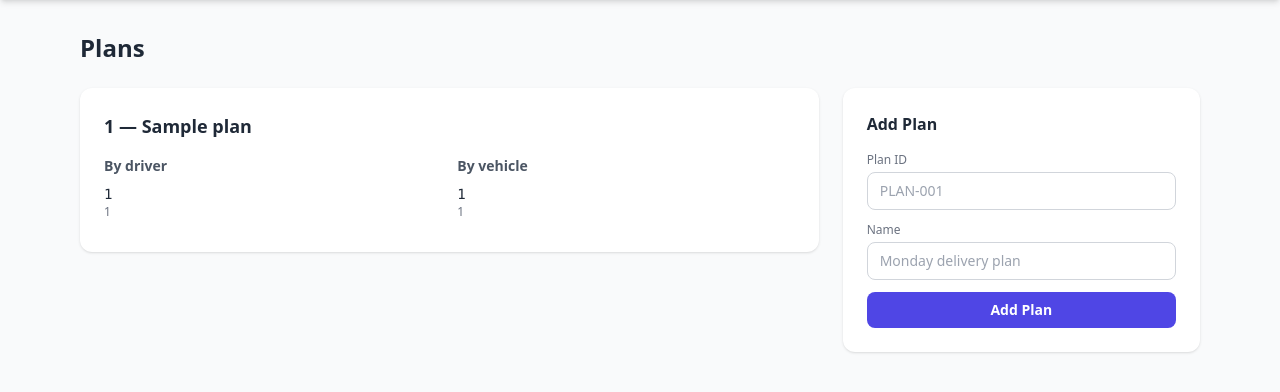
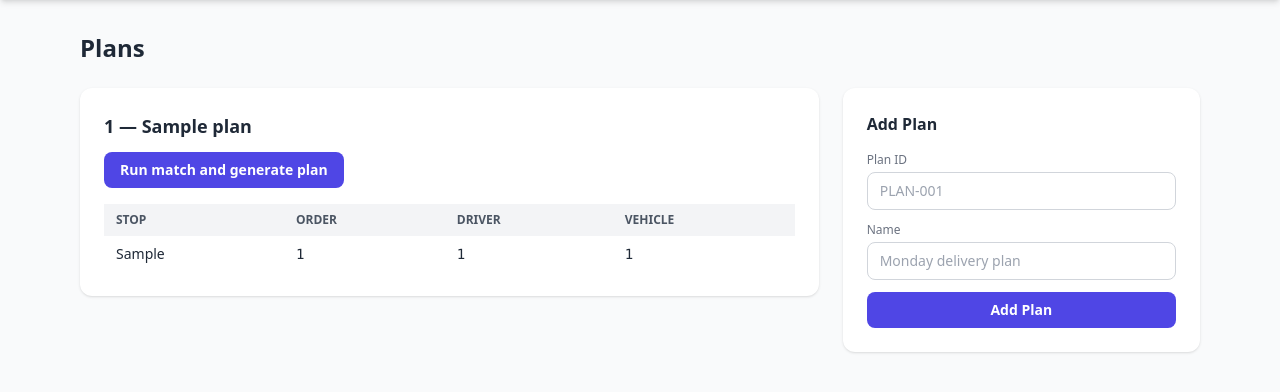
Before and after one commit to bluecitylights/corematch-logistics, a FastAPI app: template ui/templates/plans.html in a window 1280 px wide. Shown: the part 52-444 px from the top of the page. Run offline with FastAPI, Linux system fonts and the light colour scheme; the template is opened without the code that fills it: most values are stand-ins (such as "Sample title", 1, 10 or a date in 2020); some libraries are stand-ins or nearby versions.

Commit message:
feat: generate plans from matching results
Add REST, MCP, and UI actions to run matching and render the generated plan grid while enforcing one driver-vehicle combination per plan.\n\nCo-authored-by: Copilot <223556219+Copilot@users.noreply.github.com>

```diff
--- a/api/routes.py
+++ b/api/routes.py
@@ -18,6 +18,7 @@ from services.resources import (
     list_locations,
     list_plans,
     get_plan,
+    generate_plan,
     list_resources,
     update_driver,
     update_order,
@@ -147,6 +148,11 @@ async def api_add_plan_order(plan_id: str, payload: dict = Body(...)):
     return add_plan_order(plan_id, payload)
 
 
+@router.post("/plans/{plan_id}/match")
+async def api_generate_plan(plan_id: str):
+    return generate_plan(plan_id)
+
+
 @router.patch("/orders/{order_id}")
 async def api_update_order(order_id: str, payload: dict = Body(...)):
     allowed = {"destination_location_id", "req_driver_adr", "req_driver_ehbo", "req_vehicle_liftgate", "req_vehicle_refrigerated"}
--- a/ui/templates/plans.html
+++ b/ui/templates/plans.html
@@ -9,29 +9,35 @@
     {% for plan in plans %}
     <section class="bg-white rounded-xl shadow p-6">
       <h2 class="text-lg font-semibold">{{ plan.plan_id }} — {{ plan.name }}</h2>
-      <div class="grid grid-cols-1 md:grid-cols-2 gap-4 mt-4">
-        <div>
-          <h3 class="text-sm font-semibold text-gray-600 mb-2">By driver</h3>
-          {% for driver_id, orders in plan.orders_by_driver.items() %}
-          <div class="mb-2">
-            <div class="font-mono text-sm">{{ driver_id }}</div>
-            <div class="text-xs text-gray-500">{{ orders | map(attribute='order_id') | join(', ') }}</div>
-          </div>
-          {% else %}
-          <p class="text-sm text-gray-400">No driver assignments.</p>
-          {% endfor %}
-        </div>
-        <div>
-          <h3 class="text-sm font-semibold text-gray-600 mb-2">By vehicle</h3>
-          {% for vehicle_id, orders in plan.orders_by_vehicle.items() %}
-          <div class="mb-2">
-            <div class="font-mono text-sm">{{ vehicle_id }}</div>
-            <div class="text-xs text-gray-500">{{ orders | map(attribute='order_id') | join(', ') }}</div>
-          </div>
-          {% else %}
-          <p class="text-sm text-gray-400">No vehicle assignments.</p>
-          {% endfor %}
-        </div>
+      <form method="post" action="/plans/{{ plan.plan_id }}/match" class="mt-3">
+        <button type="submit"
+          class="bg-indigo-600 hover:bg-indigo-700 text-white font-semibold px-4 py-2 rounded-lg text-sm">
+          Run match and generate plan
+        </button>
+      </form>
+      <div class="overflow-x-auto mt-4">
+        <table class="w-full text-sm">
+          <thead>
+            <tr class="bg-gray-100 text-left text-gray-600 uppercase text-xs">
+              <th class="px-3 py-2">Stop</th>
+              <th class="px-3 py-2">Order</th>
+              <th class="px-3 py-2">Driver</th>
+              <th class="px-3 py-2">Vehicle</th>
+            </tr>
+          </thead>
+          <tbody class="divide-y divide-gray-100">
+            {% for order in plan.orders %}
+            <tr>
+              <td class="px-3 py-2">{{ order.stop_sequence }}</td>
+              <td class="px-3 py-2 font-mono">{{ order.order_id }}</td>
+              <td class="px-3 py-2 font-mono">{{ order.driver_id }}</td>
+              <td class="px-3 py-2 font-mono">{{ order.vehicle_id }}</td>
+            </tr>
+            {% else %}
+            <tr><td colspan="4" class="px-3 py-4 text-gray-400">No generated orders.</td></tr>
+            {% endfor %}
+          </tbody>
+        </table>
       </div>
     </section>
     {% else %}
```
Also changed, not shown: mcp_tools/server.py (+45 -0 lines), services/resources.py (+37 -0 lines), ui/routes.py (+7 -0 lines).
